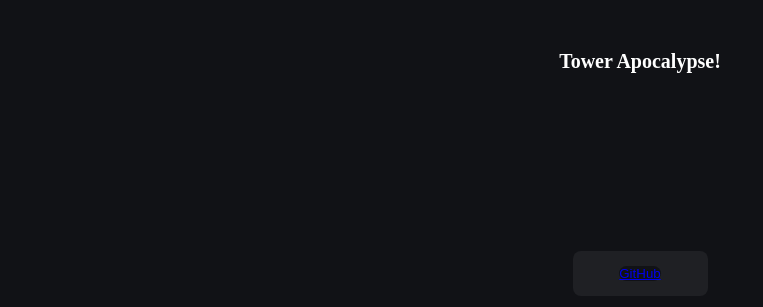
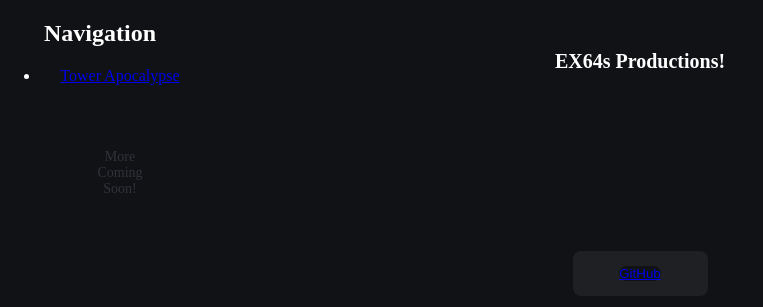
Before and after one commit to ex64s/ex64s.github.io, a plain HTML site: page index.html in a window 1280 px wide. Shown: the top 307 px of the page, without its empty margins (0-763 px from the left). Drawn offline with Linux system fonts and the light colour scheme.

Commit message:
Javascript

```diff
--- a/index.html
+++ b/index.html
@@ -1,3 +1,4 @@
+<!DOCTYPE html>
 <html lang="en">
 
 <head>
@@ -6,7 +7,7 @@
     <!-- Set our stylesheet -->
     <link rel="stylesheet" href="styles.css">
     <!-- Set our script -->
-    <script> src = "index.js"</script>
+    <script src="script.js"></script>
     <link rel="preconnect" href="https://fonts.googleapis.com">
     <link rel="preconnect" href="https://fonts.gstatic.com" crossorigin>
     <link href="https://fonts.googleapis.com/css2?family=Montserrat:wght@500&display=swap" rel="stylesheet">
@@ -16,11 +17,15 @@
 </head>
 
 <body>
+    <main>
         <!-- Where the main stuff happens -->
         <h1>
-        Tower Apocalypse!
+            EX64s Productions!
         </h1>
+
         <div></div>
+        <div></div>
+
         <p>
             <!-- (JOSH: PLACE README FILE HERE OR OTHER) -->
         </p>
@@ -28,11 +33,23 @@
             <a class="github_link" href="https://github.com/">GitHub
 
             </a></button>
+    </main>
+    <!-- Navigation bar -->
+    <aside class="main-nav">
+        <h2>Navigation</h2>
+        <ul>
+            <li class="TA-Project"><a href="LINK HERE">Tower Apocalypse</a></li>
+            <p class="coming-soon">More Coming Soon!</p>
+        </ul>
+    </aside>
+
     <div></div>
+
     <p class="footer">
         Built using LUAU
         <img src="/images/logos/luau.png" width="25px" height="25px" alt="Luau logo">
     </p>
+
 </body>
 
 </html>
--- /dev/null
+++ b/script.js
@@ -0,0 +1,11 @@
+var github_Button = document.getElementsByClassName("github_link");
+var footer = document.getElementsByClassName("footer");
+var coming_soon = document.getElementsByClassName("coming-soon")
+
+github_Button.addEventListener("click", () => {
+    window.open("https://github.com/", "_blank")
+});
+
+footer.addEventListener("click", () => {
+    window.open("https://luau.org/", "_blank")
+});
--- a/styles.css
+++ b/styles.css
@@ -16,6 +16,7 @@ h1 {
     font-size: 20px !important;
     padding: 50px;
     text-wrap: pretty;
+    font-weight: bold;
 }
 
 p {
@@ -27,6 +28,16 @@ p {
 
 div {
     background-color: #313339;
+}
+
+/* Basic CSS styling for the sidebar */
+aside {
+    background-color: #111216;
+    width: 200px;
+    height: 100%;
+    position: fixed;
+    top: 0;
+    left: 0;
 }
 
 button {
@@ -57,3 +68,7 @@ button .github_link {
 link {
     color: #4169e1;
 }
+
+.coming-soon {
+    color: #313339;
+}
```
Also changed, not shown: index.js (deleted, +0 -10 lines). Lines whose indentation alone changed are shown as unchanged.
